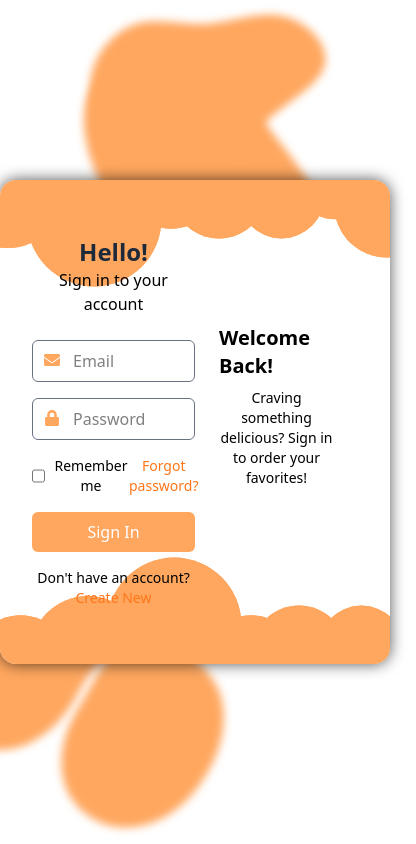
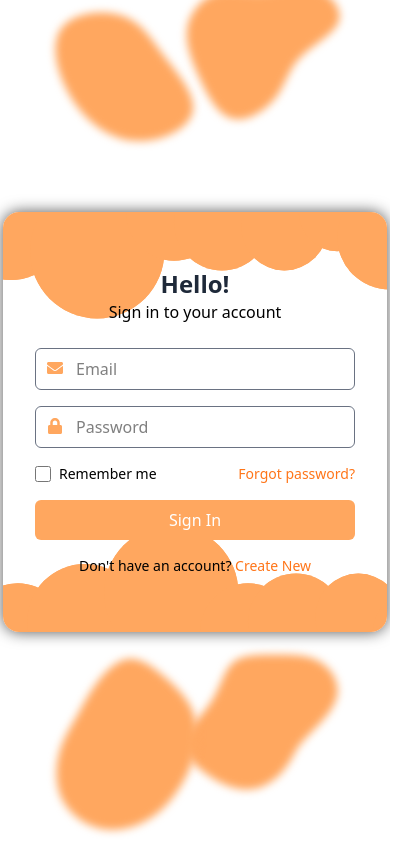
Before and after one commit to Unfathomable-08/WebDev, a React (Vite) app: page / in a window 390 px wide. Shown: the whole page, 416 px wide, since content can reach past the window. Built offline with nearby package versions, Linux system fonts and the light colour scheme.

Commit message:
responsive

```diff
--- a/src/pages/Login.jsx
+++ b/src/pages/Login.jsx
@@ -15,20 +15,20 @@ const Login = () => {
   return (
     <div className="flex items-center justify-center h-screen">
       {/* Background Blobs */}
-      <svg viewBox="0 0 200 200" xmlns="http://www.w3.org/2000/svg" className="absolute w-100 h-100 left-4 -top-12 filter blur-xs">
+      <svg viewBox="0 0 200 200" xmlns="http://www.w3.org/2000/svg" className="absolute w-58 h-58 md:w-60 md:h-60 lg:w-100 lg:h-100 left-4 -top-12 filter blur-xs">
         <path fill="#FFA75F" d="M27.4,-10.8C39.5,5.1,56,23.5,52.2,38.3C48.3,53.1,24.2,64.3,2.5,62.8C-19.2,61.4,-38.4,47.3,-51.4,27.3C-64.3,7.2,-71.1,-18.9,-61.5,-33.3C-51.9,-47.7,-25.9,-50.6,-9.1,-45.3C7.7,-40,15.4,-26.7,27.4,-10.8Z" transform="translate(100 100)" />
       </svg>
-      <svg viewBox="0 0 200 200" xmlns="http://www.w3.org/2000/svg" className="absolute w-80 h-80 right-6 -top-16 filter blur-xs">
+      <svg viewBox="0 0 200 200" xmlns="http://www.w3.org/2000/svg" className="absolute w-52 h-52 md:w-60 md:h-60 lg:w-80 lg:h-80 right-6 -top-16 filter blur-xs">
         <path fill="#FFA75F" d="M49.2,-49.7C64.5,-45.8,78,-31,73.9,-18.3C69.9,-5.6,48.3,4.9,36.5,17.1C24.8,29.3,22.8,43.3,12.9,55.7C2.9,68.2,-15,79.2,-28.7,75.6C-42.5,72.1,-52.2,53.9,-60.2,36.5C-68.2,19.1,-74.5,2.4,-71.7,-12.6C-69,-27.5,-57.2,-40.8,-43.7,-45C-30.3,-49.1,-15.1,-44.1,0.9,-45.2C17,-46.3,34,-53.5,49.2,-49.7Z" transform="translate(100 100)" />
       </svg>
-      <svg viewBox="0 0 200 200" xmlns="http://www.w3.org/2000/svg" className="absolute w-100 h-100 right-36 bottom-0 filter blur-xs">
+      <svg viewBox="0 0 200 200" xmlns="http://www.w3.org/2000/svg" className="absolute w-58 h-58 md:w-60 md:h-60 lg:w-100 lg:h-100 right-0 lg:right-36 bottom-0 filter blur-xs">
         <path fill="#FFA75F" d="M38,-57.9C48.6,-52.3,56.3,-40.7,54.7,-29.3C53.1,-17.9,42.4,-6.7,34.9,0.9C27.5,8.6,23.4,12.6,19.9,18C16.4,23.5,13.7,30.3,7.6,37.2C1.6,44.1,-7.7,51.1,-18.5,52.6C-29.2,54.2,-41.4,50.3,-53.6,42.8C-65.8,35.3,-78,24.1,-77.1,12.7C-76.2,1.3,-62.2,-10.3,-54,-23.1C-45.7,-35.9,-43.3,-49.7,-35.3,-56.5C-27.3,-63.3,-13.6,-63.1,0,-63.1C13.7,-63.2,27.3,-63.5,38,-57.9Z" transform="translate(100 100)" />
       </svg>
-      <svg viewBox="0 0 200 200" xmlns="http://www.w3.org/2000/svg" className="absolute w-60 h-60 left-6 bottom-0 filter blur-xs">
+      <svg viewBox="0 0 200 200" xmlns="http://www.w3.org/2000/svg" className="absolute w-52 h-52 md:w-60 md:h-60 left-6 bottom-0 filter blur-xs">
         <path fill="#FFA75F" d="M36.5,-59.5C47.6,-49.7,57,-40,61.9,-28.5C66.9,-17,67.4,-3.6,65,9C62.7,21.6,57.5,33.5,50.1,45.1C42.7,56.8,33,68.2,19.8,76.1C6.5,84.1,-10.4,88.4,-26,85.3C-41.6,82.2,-56,71.6,-63,57.8C-70.1,44,-69.9,27,-66.3,13.1C-62.7,-0.7,-55.7,-11.5,-49.7,-22C-43.8,-32.5,-38.9,-42.7,-30.8,-53.8C-22.7,-64.9,-11.3,-77,0.7,-78.1C12.7,-79.2,25.4,-69.3,36.5,-59.5Z" transform="translate(100 100)" />
       </svg>
 
-      <div className={`relative bg-white shadow-[0_0_15px_#000000aa] rounded-2xl p-8 w-full max-w-2xl flex overflow-hidden transform ${showSignup ? "rotate-y-180" : ""}`}>
+      <div className={`relative bg-white shadow-[0_0_15px_#000000aa] rounded-2xl p-8 w-full lg:max-w-2xl md:max-w-xl sm:max-w-md max-w-sm flex overflow-hidden transform ${showSignup ? "rotate-y-180" : ""}`}>
 
         {/* Cloud positioned at bottom-right */}
         <motion.div
@@ -52,7 +52,7 @@ const Login = () => {
           <Cloud />
         </motion.div>
 
-        <div className={`relative z-10 w-1/2 py-6 text-center transform ${showSignup ? "rotate-y-180" : ""}`}>
+        <div className={`relative z-10 w-full md:w-1/2 py-6 text-center transform ${showSignup ? "rotate-y-180" : ""}`}>
           <h1 className="text-2xl font-bold text-gray-800">{showSignup ? "Create Account" : "Hello!"}</h1>
           <p className="text-black mb-6">{showSignup ? "Sign up to get started" : "Sign in to your account"}</p>
 
@@ -152,7 +152,7 @@ const Login = () => {
         </div>
 
         {/* Right Section: Info */}
-        <div className={`relative transform -translate-y-4 z-10 w-1/2 flex flex-col justify-center items-center p-6 rounded-2xl transform ${showSignup ? "rotate-y-180" : ""}`}>
+        <div className={`max-md:hidden relative transform -translate-y-4 z-10 w-1/2 flex flex-col justify-center items-center p-6 rounded-2xl transform ${showSignup ? "rotate-y-180" : ""}`}>
           <h2 className="text-xl font-bold">{showSignup ? "Welcome!" : "Welcome Back!"}</h2>
           <p className="text-center text-sm mt-2">
             {showSignup
```
